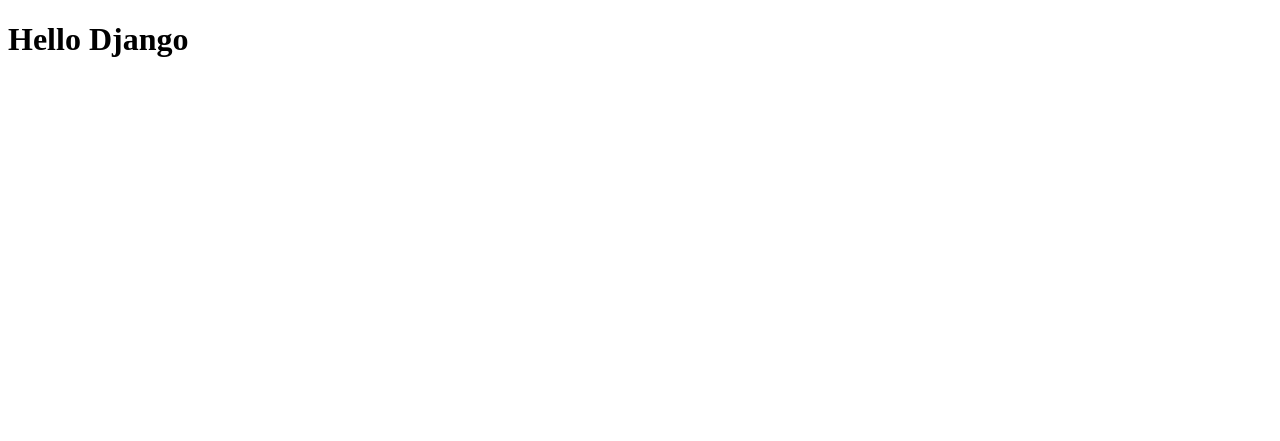
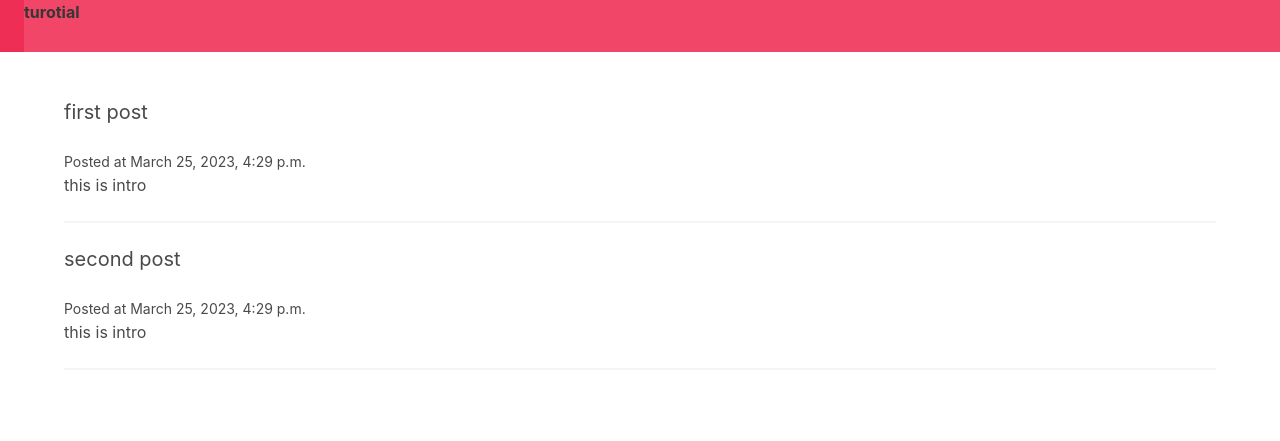
Before and after one commit to AndyLeeJP/Andy_Blog, a Django app: page / in a window 1280 px wide. Before the commit the part shown is almost empty. Shown: the top 441 px of the page. Run offline with Django 4.2, Linux system fonts and the light colour scheme; data comes from the database, SQL or seed files in the repository; both versions use the stored data as it was after the commit.

Commit message:
create screen for posts

```diff
--- /dev/null
+++ b/andyBlogApp/templates/blog/base.html
@@ -0,0 +1,24 @@
+<!DOCTYPE html>
+<html lang="en">
+  <head>
+    <meta charset="UTF-8" />
+    <meta http-equiv="X-UA-Compatible" content="IE=edge" />
+    <meta name="viewport" content="width=device-width, initial-scale=1.0" />
+    <title>Django blog</title>
+    <link
+      rel="stylesheet"
+      href="https://cdn.jsdelivr.net/npm/bulma@0.9.4/css/bulma.min.css"
+    />
+  </head>
+  <body>
+    <nav class="navbar is-danger">
+      <div class="navbar-brand">
+        <a href="/" class="navbar-item"></a>
+        <strong>turotial</strong>
+      </div>
+    </nav>
+    <section class="section">
+      <div class="container">{% block content %} {% endblock %}</div>
+    </section>
+  </body>
+</html>
--- a/andyBlogApp/templates/blog/frontpage.html
+++ b/andyBlogApp/templates/blog/frontpage.html
@@ -1,12 +1,8 @@
-<!DOCTYPE html>
-<html lang="en">
-  <head>
-    <meta charset="UTF-8" />
-    <meta http-equiv="X-UA-Compatible" content="IE=edge" />
-    <meta name="viewport" content="width=device-width, initial-scale=1.0" />
-    <title>Document</title>
-  </head>
-  <body>
-    <h1>Hello Django</h1>
-  </body>
-</html>
+{% extends "blog/base.html" %} {% block content %} {% for post in posts%}
+<div class="post block">
+  <h2 class="subtitle">{{post.title}}</h2>
+  <small>Posted at {{post.posted_date}}</small>
+  <p>{{post.intro}}</p>
+  <hr />
+</div>
+{% endfor %} {% endblock %}
--- /dev/null
+++ b/andyBlogApp/templates/blog/post_detail.html
@@ -0,0 +1,6 @@
+{% extends "blog/base.html" %} {% block content %}
+<h2 class="title">{{post.title}}</h2>
+<small>Posted at {{post.posted_date}}</small>
+<p>{{post.intro}}</p>
+<hr />
+{% endblock %}
--- a/andyBlogApp/views.py
+++ b/andyBlogApp/views.py
@@ -1,5 +1,12 @@
 from django.shortcuts import render
+from .models import Post
+
 
 # Create your views here.
 def frontpage(request):
-    return render(request, "blog/frontpage.html")
+    posts = Post.objects.all()
+    return render(request, "blog/frontpage.html", {"posts": posts})
+
+def post_detail(request, slug):
+    post = Post.objects.get(slug=slug)
+    return render(request, "blog/post_detail.html", {"post": post})
--- a/andyBlogProject/urls.py
+++ b/andyBlogProject/urls.py
@@ -2,9 +2,10 @@
 from django.contrib import admin
 from django.urls import path
 
-from andyBlogApp.views import frontpage
+from andyBlogApp.views import frontpage, post_detail
 
 urlpatterns = [
     path('admin/', admin.site.urls),
-    path("", frontpage)
+    path("", frontpage),
+    path("<slug:slug>/", post_detail, name="post_detail")
 ]
```
Also changed, not shown: db.sqlite3.
